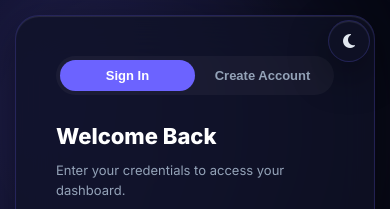
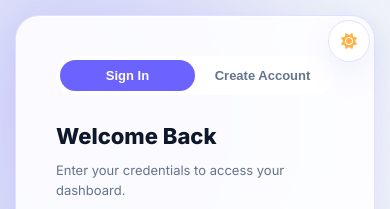
Before and after one commit to Fuad2e3/Lead_Generation, a plain HTML site: page login.html in a window 390 px wide. Both pictures are taken after a click on the button 349 px from the left and 41 px from the top of the page. Shown: the top 209 px of the page. Drawn offline with Linux system fonts and the light colour scheme.

Commit message:
Implement native CSS media query Auto Laptop OS Day/Night mode sync with 3-state toggle

```diff
--- a/login.html
+++ b/login.html
@@ -5,10 +5,12 @@
   <script>
     // Automatic Laptop OS Theme Detection (Day / Night Sync)
     (function() {
-      const isLaptopDark = window.matchMedia && window.matchMedia('(prefers-color-scheme: dark)').matches;
       const savedTheme = localStorage.getItem('lgs_theme');
-      const activeTheme = (savedTheme === 'light' || savedTheme === 'dark') ? savedTheme : (isLaptopDark ? 'dark' : 'light');
-      document.documentElement.setAttribute('data-theme', activeTheme);
+      if (savedTheme === 'light' || savedTheme === 'dark') {
+        document.documentElement.setAttribute('data-theme', savedTheme);
+      } else {
+        document.documentElement.removeAttribute('data-theme');
+      }
     })();
   </script>
   <meta charset="UTF-8">
@@ -717,30 +719,42 @@
     });
 
     // Theme Management System
-    function applyTheme(theme) {
-      document.documentElement.setAttribute('data-theme', theme);
+    function applyThemeMode(mode) {
       const btnTheme = document.getElementById('btn-theme');
-      if (btnTheme) {
-        btnTheme.innerHTML = theme === 'light'
-          ? '<i class="fa-solid fa-sun" style="color: #ffb347;"></i>'
-          : '<i class="fa-solid fa-moon"></i>';
-        btnTheme.title = theme === 'light' ? 'Switch to Dark Theme' : 'Switch to Light Theme';
+      if (mode === 'light') {
+        document.documentElement.setAttribute('data-theme', 'light');
+        localStorage.setItem('lgs_theme', 'light');
+        if (btnTheme) {
+          btnTheme.innerHTML = '<i class="fa-solid fa-sun" style="color: #ffb347;"></i>';
+          btnTheme.title = 'Light Mode (Click for Dark)';
+        }
+      } else if (mode === 'dark') {
+        document.documentElement.setAttribute('data-theme', 'dark');
+        localStorage.setItem('lgs_theme', 'dark');
+        if (btnTheme) {
+          btnTheme.innerHTML = '<i class="fa-solid fa-moon"></i>';
+          btnTheme.title = 'Dark Mode (Click for Auto Laptop OS Sync)';
+        }
+      } else {
+        document.documentElement.removeAttribute('data-theme');
+        localStorage.removeItem('lgs_theme');
+        const isDark = window.matchMedia && window.matchMedia('(prefers-color-scheme: dark)').matches;
+        if (btnTheme) {
+          btnTheme.innerHTML = isDark ? '<i class="fa-solid fa-desktop"></i>' : '<i class="fa-solid fa-desktop" style="color: #6c63ff;"></i>';
+          btnTheme.title = 'Auto (Laptop OS Sync)';
+        }
       }
     }
 
     (function initThemeSystem() {
-      const getSystemTheme = () => (window.matchMedia && window.matchMedia('(prefers-color-scheme: dark)').matches) ? 'dark' : 'light';
-      let savedTheme = localStorage.getItem('lgs_theme');
-      if (savedTheme !== 'dark' && savedTheme !== 'light') savedTheme = null;
-
-      const initialTheme = savedTheme || getSystemTheme();
-      applyTheme(initialTheme);
+      const savedMode = localStorage.getItem('lgs_theme');
+      applyThemeMode(savedMode || 'auto');
 
       if (window.matchMedia) {
         window.matchMedia('(prefers-color-scheme: dark)').addEventListener('change', function(e) {
           const currentSaved = localStorage.getItem('lgs_theme');
-          if (currentSaved !== 'dark' && currentSaved !== 'light') {
-            applyTheme(e.matches ? 'dark' : 'light');
+          if (!currentSaved || currentSaved === 'auto') {
+            applyThemeMode('auto');
           }
         });
       }
@@ -748,10 +762,14 @@
       const btnTheme = document.getElementById('btn-theme');
       if (btnTheme) {
         btnTheme.addEventListener('click', function() {
-          const activeTheme = document.documentElement.getAttribute('data-theme') || 'dark';
-          const nextTheme = activeTheme === 'dark' ? 'light' : 'dark';
-          localStorage.setItem('lgs_theme', nextTheme);
-          applyTheme(nextTheme);
+          const savedMode = localStorage.getItem('lgs_theme');
+          if (!savedMode || savedMode === 'auto') {
+            applyThemeMode('light');
+          } else if (savedMode === 'light') {
+            applyThemeMode('dark');
+          } else {
+            applyThemeMode('auto');
+          }
         });
       }
     })();
--- a/styles.css
+++ b/styles.css
@@ -83,6 +83,24 @@
   --shadow-glass: 0 12px 32px 0 rgba(108, 99, 255, 0.1), inset 0 1px 1px 0 rgba(255, 255, 255, 0.8);
   --shadow-glow: 0 0 20px rgba(108, 99, 255, 0.2);
   --shadow-accent-glow: 0 0 20px rgba(0, 210, 255, 0.2);
+}
+
+[data-theme="dark"] {
+  --bg-app: #070913;
+  --bg-card: rgba(15, 18, 38, 0.75);
+  --bg-card-hover: rgba(22, 27, 54, 0.85);
+  --bg-input: rgba(255, 255, 255, 0.04);
+  --bg-input-focus: rgba(108, 99, 255, 0.08);
+  --border-card: rgba(108, 99, 255, 0.22);
+  --border-input: rgba(255, 255, 255, 0.12);
+
+  --text-main: #E2E8F0;
+  --text-muted: #94A3B8;
+  --text-heading: #FFFFFF;
+
+  --shadow-glass: 0 12px 40px 0 rgba(0, 0, 0, 0.45), inset 0 1px 1px 0 rgba(255, 255, 255, 0.1);
+  --shadow-glow: 0 0 25px rgba(108, 99, 255, 0.35);
+  --shadow-accent-glow: 0 0 25px rgba(0, 210, 255, 0.35);
 }
 
 *,
```
Also changed, not shown: admin.html (+40 -23 lines), index.html (+41 -23 lines).
